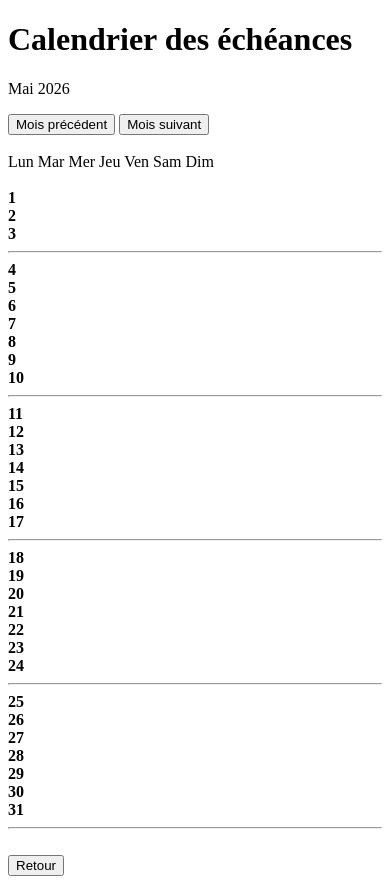
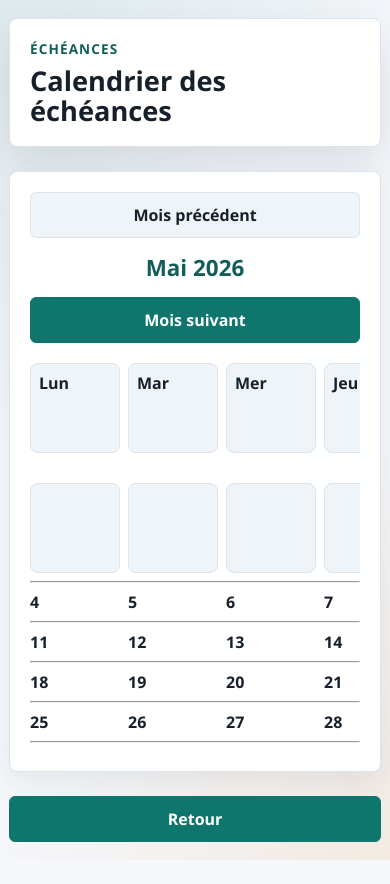
Before and after one commit to aajlil/gestion-contrats, a website: page public/calendrier_contrat.html in a window 390 px wide. Both pictures are taken after a click on the button "Mois précédent". After the commit the page ends 860 px from the top, so only its background shows below. Drawn offline with Linux system fonts and the light colour scheme; no server answers.

Commit message:
Ajout du CSS du calendrier des contrats

```diff
--- /dev/null
+++ b/public/calendrier_contrat.css
@@ -0,0 +1,207 @@
+/*VARIABLES*/
+:root {
+    --bg: #f5f7fb;
+    --surface: #ffffff;
+    --surface-soft: #eef4f8;
+    --text: #17202a;
+    --muted: #687384;
+    --line: #dce3ea;
+    --primary: #0f766e;
+    --primary-dark: #115e59;
+    --accent: #d97706;
+    --danger: #b42318;
+    --shadow: 0 18px 45px rgba(23, 32, 42, 0.12);
+}
+
+/*PARAMETRES GENERAUX*/
+* {
+    box-sizing: border-box;
+}
+
+/*CORPS DE LA PAGE*/
+body {
+    margin: 0;
+    min-height: 100vh;
+    font-family: "Segoe UI", Tahoma, sans-serif;
+    color: var(--text);
+    background:
+            linear-gradient(135deg, rgba(15, 118, 110, 0.10), transparent 36%),
+            linear-gradient(315deg, rgba(217, 119, 6, 0.10), transparent 34%),
+            var(--bg);
+}
+
+/*CONTENEUR PRINCIPAL*/
+.page-container {
+    width: min(1180px, calc(100% - 36px));
+    margin: 0 auto;
+    padding: 34px 0;
+}
+
+/*ENTETE DE PAGE*/
+.page-header {
+    padding: 26px 30px;
+    background: var(--surface);
+    border: 1px solid var(--line);
+    border-radius: 8px;
+    box-shadow: var(--shadow);
+}
+
+/*PETIT LABEL AU-DESSUS DU TITRE*/
+.page-label {
+    margin: 0 0 8px;
+    color: var(--primary-dark);
+    font-size: 0.85rem;
+    font-weight: 800;
+    text-transform: uppercase;
+    letter-spacing: 0.08em;
+}
+
+/*TITRE PRINCIPAL*/
+h1 {
+    margin: 0;
+    font-size: clamp(1.7rem, 3vw, 2.4rem);
+    line-height: 1.1;
+}
+
+/*BLOC CALENDRIER*/
+.bloc-section {
+    margin-top: 24px;
+    padding: 24px 28px;
+    background: var(--surface);
+    border: 1px solid var(--line);
+    border-radius: 8px;
+    box-shadow: 0 12px 30px rgba(23, 32, 42, 0.08);
+}
+
+/*ENTETE DU CALENDRIER*/
+.calendrier-header {
+    display: grid;
+    grid-template-columns: auto 1fr auto;
+    gap: 14px;
+    align-items: center;
+    margin-bottom: 20px;
+}
+
+/*TITRE DU MOIS*/
+#titreMois {
+    margin: 0;
+    color: var(--primary-dark);
+    font-size: 1.4rem;
+    font-weight: 800;
+    text-align: center;
+}
+
+/*BOUTONS*/
+button {
+    min-height: 44px;
+    padding: 11px 18px;
+    border: 1px solid var(--primary);
+    border-radius: 6px;
+    background: var(--primary);
+    color: #ffffff;
+    font: inherit;
+    font-weight: 800;
+    cursor: pointer;
+    transition: transform 0.16s ease, box-shadow 0.16s ease, background 0.16s ease;
+}
+
+button:hover {
+    transform: translateY(-1px);
+    box-shadow: 0 10px 22px rgba(23, 32, 42, 0.14);
+    background: var(--primary-dark);
+}
+
+button:active {
+    transform: translateY(0);
+}
+
+.btn-secondary {
+    border-color: var(--line);
+    background: var(--surface-soft);
+    color: var(--text);
+}
+
+.btn-secondary:hover {
+    background: #ffffff;
+}
+
+.btn-retour {
+    margin-top: 24px;
+}
+
+/*ZONE DU CALENDRIER*/
+#calendrier {
+    overflow-x: auto;
+}
+
+/*LIGNES DU CALENDRIER*/
+#calendrier > div {
+    display: grid;
+    grid-template-columns: repeat(7, minmax(120px, 1fr));
+    gap: 8px;
+    margin-bottom: 8px;
+}
+
+/*CASES DU CALENDRIER*/
+#calendrier > div > span {
+    min-height: 105px;
+    padding: 10px;
+    background: var(--surface-soft);
+    border: 1px solid var(--line);
+    border-radius: 8px;
+    font-weight: 800;
+}
+
+/*CONTRATS DANS LES CASES*/
+#calendrier > div > span > div {
+    margin-top: 8px;
+    padding: 6px;
+    border-radius: 6px;
+    background: #ffffff;
+    color: var(--text);
+    font-size: 0.8rem;
+    font-weight: 700;
+    line-height: 1.3;
+}
+
+/*RESPONSIVE TABLETTE*/
+@media (max-width: 900px) {
+    #calendrier > div {
+        grid-template-columns: repeat(7, minmax(100px, 1fr));
+    }
+}
+
+/*RESPONSIVE MOBILE*/
+@media (max-width: 620px) {
+    .page-container {
+        width: min(100% - 18px, 1180px);
+        padding: 18px 0;
+    }
+
+    .page-header,
+    .bloc-section {
+        padding: 20px;
+    }
+
+    .calendrier-header {
+        grid-template-columns: 1fr;
+    }
+
+    button {
+        width: 100%;
+    }
+
+    #calendrier > div {
+        grid-template-columns: repeat(7, minmax(90px, 1fr));
+    }
+
+    #calendrier > div > span {
+        min-height: 90px;
+        padding: 8px;
+    }
+
+    #calendrier > div > span > div {
+        font-size: 0.75rem;
+        padding: 5px;
+    }
+}
--- a/public/calendrier_contrat.html
+++ b/public/calendrier_contrat.html
@@ -3,23 +3,28 @@
 <head>
     <meta charset="UTF-8">
     <title>Calendrier des échéances</title>
+    <link rel="stylesheet" href="/calendrier_contrat.css">
 </head>
 <body>
 
-<h1>Calendrier des échéances</h1>
+<div class="page-container">
+    <div class="page-header">
+        <p class="page-label">Échéances</p>
+        <h1>Calendrier des échéances</h1>
+    </div>
 
-<p id="titreMois"></p>
+    <section class="bloc-section">
+        <div class="calendrier-header">
+            <button id="btnPrecedent" class="btn-secondary">Mois précédent</button>
+            <p id="titreMois"></p>
+            <button id="btnSuivant">Mois suivant</button>
+        </div>
+        <div id="calendrier"></div>
+    </section>
 
-<button id="btnPrecedent">Mois précédent</button>
-<button id="btnSuivant">Mois suivant</button>
+    <button id="btnRetour" class="btn-retour">Retour</button>
 
-<br><br>
-
-<div id="calendrier"></div>
-
-<br>
-
-<button id="btnRetour">Retour</button>
+</div>
 
 <script src="calendrier_contrat.js"></script>
 
```
